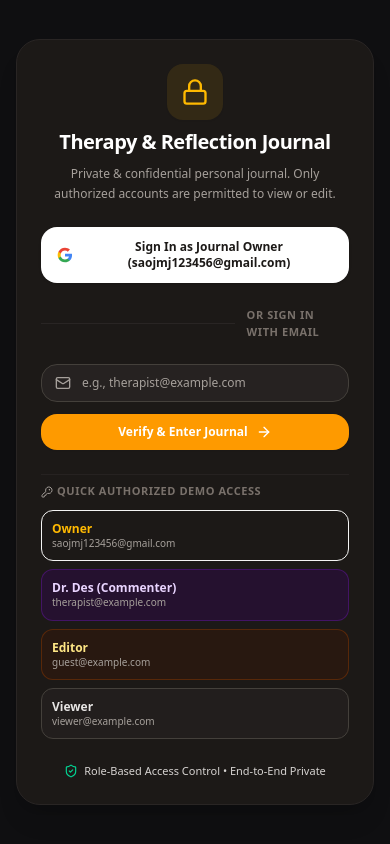
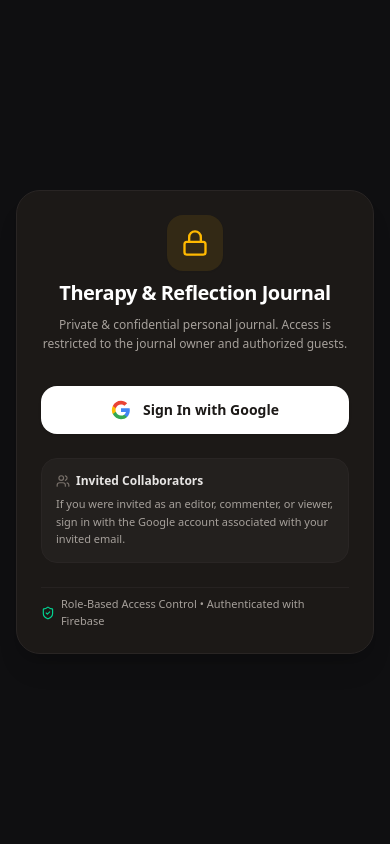
Before and after one commit to JordanJ7/Journal-101, a React (Vite) app: page / in a window 390 px wide. Built offline with nearby package versions, Linux system fonts and the light colour scheme; no server answers; the database is empty; a web font is replaced by a local one.

Commit message:
refactor: remove simulated user auth and harden security
Remove insecure simulated user login flows and transition to strictly authenticated sessions. Update auth state logic to refresh permissions on sign-in and tighten Firestore security rules to require authentication for all data access.

```diff
--- a/src/App.tsx
+++ b/src/App.tsx
@@ -118,7 +118,6 @@ export default function App() {
     setIsEditorOpen,
     setCurrentUser,
     setPermissions,
-    switchSimulatedUser,
     logout,
     syncFromCloud,
     setIsHydrated,
@@ -163,7 +162,6 @@ export default function App() {
       setIsEditorOpen: s.setIsEditorOpen,
       setCurrentUser: s.setCurrentUser,
       setPermissions: s.setPermissions,
-      switchSimulatedUser: s.switchSimulatedUser,
       logout: s.logout,
       syncFromCloud: s.syncFromCloud,
       setIsHydrated: s.setIsHydrated,
@@ -237,13 +235,17 @@ export default function App() {
 
   // Real-time Firestore permissions subscription with clean unsubscribe
   useEffect(() => {
+    if (!currentUser?.isLoggedIn) {
+      return;
+    }
+
     const unsubscribe = subscribePermissions((updatedPerms) => {
       setPermissions(updatedPerms);
     });
     return () => {
       unsubscribe();
     };
-  }, [setPermissions]);
+  }, [currentUser?.isLoggedIn, setPermissions]);
 
   // Tab Focus / Visibility Listener for Desktop Safari & multi-device sync
   useEffect(() => {
@@ -280,17 +282,13 @@ export default function App() {
           isSimulated: false,
         });
       } else {
-        setCurrentUser((prev) => {
-          if (prev.isSimulated) return prev;
-          const ownerEmailClean = (permissions.ownerEmail || '').trim().toLowerCase();
-          return {
-            uid: 'owner-session',
-            email: ownerEmailClean,
-            displayName: 'Journal Owner',
-            isLoggedIn: false,
-            role: 'owner',
-            isSimulated: false,
-          };
+        setCurrentUser({
+          uid: '',
+          email: '',
+          displayName: '',
+          isLoggedIn: false,
+          role: 'unauthorized',
+          isSimulated: false,
         });
       }
     });
@@ -300,8 +298,12 @@ export default function App() {
     };
   }, [permissions, setCurrentUser]);
 
-  // Live Cloud data subscription with clean unsubscribe
+  // Live Cloud data subscription with clean unsubscribe (only when authenticated and authorized)
   useEffect(() => {
+    if (!currentUser?.isLoggedIn || currentUser?.role === 'unauthorized') {
+      return;
+    }
+
     const unsubscribe = subscribeJournalData(
       (cloudData) => {
         setHasReceivedFirstFirestoreSnapshot(true);
@@ -317,7 +319,7 @@ export default function App() {
     return () => {
       unsubscribe();
     };
-  }, [syncFromCloud, setIsHydrated, setHasReceivedFirstFirestoreSnapshot]);
+  }, [currentUser?.isLoggedIn, currentUser?.role, syncFromCloud, setIsHydrated, setHasReceivedFirstFirestoreSnapshot]);
 
   // Global Keyboard Shortcuts (Ctrl+B/Cmd+B for Sidebar toggle, Escape for Fullscreen exit)
   useEffect(() => {
@@ -720,7 +722,6 @@ export default function App() {
               onClose={handleCloseAccessManagement}
               permissions={permissions}
               currentUser={currentUser}
-              onSwitchSimulatedUser={switchSimulatedUser}
             />
           </Suspense>
         )}
--- a/src/components/AccessManagementModal.tsx
+++ b/src/components/AccessManagementModal.tsx
@@ -25,7 +25,6 @@ interface AccessManagementModalProps {
   onClose: () => void;
   permissions: PermissionsDoc;
   currentUser: CurrentUserProfile;
-  onSwitchSimulatedUser: (email: string, role: UserRole) => void;
 }
 
 export const AccessManagementModal: React.FC<AccessManagementModalProps> = ({
--- a/src/components/Auth/LoginScreen.tsx
+++ b/src/components/Auth/LoginScreen.tsx
@@ -2,18 +2,12 @@ import React, { useState } from 'react';
 import {
   Lock,
   ShieldCheck,
-  Mail,
-  ArrowRight,
   AlertCircle,
-  BookOpen,
-  UserCheck,
-  Sparkles,
-  KeyRound
+  Users
 } from 'lucide-react';
 import {
   PermissionsDoc,
   CurrentUserProfile,
-  loginWithEmail,
   signInWithGoogle
 } from '../../lib/firebase';
 import { AccentTheme } from '../../types';
@@ -30,57 +24,19 @@ export const LoginScreen: React.FC<LoginScreenProps> = ({
   onLoginSuccess,
   accentTheme = 'amber',
 }) => {
-  const [emailInput, setEmailInput] = useState('');
   const [isLoading, setIsLoading] = useState(false);
   const [errorMsg, setErrorMsg] = useState<string | null>(null);
   const currentAccent = ACCENT_THEMES[accentTheme] || ACCENT_THEMES.amber;
-
-  const handleEmailSubmit = async (e: React.FormEvent) => {
-    e.preventDefault();
-    const clean = emailInput.trim().toLowerCase();
-    if (!clean) {
-      setErrorMsg('Please enter your email address to sign in.');
-      return;
-    }
-
-    setIsLoading(true);
-    setErrorMsg(null);
-
-    try {
-      const user = await loginWithEmail(clean, undefined, false);
-      onLoginSuccess(user);
-    } catch (err: any) {
-      setErrorMsg(
-        err?.message ||
-        `Access Denied: "${clean}" is not authorized. Please request access from the owner (${permissions.ownerEmail}).`
-      );
-    } finally {
-      setIsLoading(false);
-    }
-  };
 
   const handleGoogleSignIn = async () => {
     setIsLoading(true);
     setErrorMsg(null);
     try {
-      const user = await signInWithGoogle(permissions.ownerEmail);
+      const user = await signInWithGoogle();
       onLoginSuccess(user);
     } catch (err: any) {
-      setErrorMsg(err?.message || 'Failed to sign in with Google.');
-    } finally {
-      setIsLoading(false);
-    }
-  };
-
-  const handleQuickSignIn = async (email: string) => {
-    setIsLoading(true);
-    setErrorMsg(null);
-    try {
-      const clean = email.trim().toLowerCase();
-      const user = await loginWithEmail(clean);
-      onLoginSuccess(user);
-    } catch (err: any) {
-      setErrorMsg(err?.message || `Failed to sign in as ${email}.`);
+      console.error('Google sign-in error:', err);
+      setErrorMsg(err?.message || 'Failed to sign in with Google. Please try again.');
     } finally {
       setIsLoading(false);
     }
@@ -99,7 +55,7 @@ export const LoginScreen: React.FC<LoginScreenProps> = ({
             Therapy & Reflection Journal
           </h1>
           <p className="text-xs sm:text-sm text-stone-600 dark:text-stone-400 max-w-xs mx-auto leading-relaxed">
-            Private & confidential personal journal. Only authorized accounts are permitted to view or edit.
+            Private & confidential personal journal. Access is restricted to the journal owner and authorized guests.
           </p>
         </div>
 
@@ -114,14 +70,15 @@ export const LoginScreen: React.FC<LoginScreenProps> = ({
         )}
 
         {/* Google Primary Sign In */}
+        <div className="space-y-3 pt-2">
           <button
             id="google-signin-btn"
             type="button"
             onClick={handleGoogleSignIn}
             disabled={isLoading}
-          className="w-full py-3 px-4 bg-stone-900 hover:bg-stone-800 dark:bg-white dark:hover:bg-stone-100 text-white dark:text-stone-900 font-semibold text-xs sm:text-sm rounded-2xl flex items-center justify-center gap-3 transition-all shadow-sm active:scale-[0.99] disabled:opacity-50"
+            className="w-full py-3.5 px-5 bg-stone-900 hover:bg-stone-800 dark:bg-white dark:hover:bg-stone-100 text-white dark:text-stone-900 font-semibold text-sm rounded-2xl flex items-center justify-center gap-3 transition-all shadow-sm active:scale-[0.99] disabled:opacity-50 cursor-pointer"
           >
-          <svg className="w-4 h-4 shrink-0" viewBox="0 0 24 24">
+            <svg className="w-5 h-5 shrink-0" viewBox="0 0 24 24">
               <path
                 fill="#4285F4"
                 d="M22.56 12.25c0-.78-.07-1.53-.2-2.25H12v4.26h5.92c-.26 1.37-1.04 2.53-2.21 3.31v2.77h3.57c2.08-1.92 3.28-4.74 3.28-8.09z"
@@ -139,99 +96,25 @@ export const LoginScreen: React.FC<LoginScreenProps> = ({
                 d="M12 5.38c1.62 0 3.06.56 4.21 1.64l3.15-3.15C17.45 2.09 14.97 1 12 1 7.7 1 3.99 3.47 2.18 7.06l3.66 2.84c.87-2.6 3.3-4.52 6.16-4.52z"
               />
             </svg>
-          <span>Sign In as Journal Owner ({permissions.ownerEmail})</span>
+            <span>{isLoading ? 'Signing in...' : 'Sign In with Google'}</span>
           </button>
-
-        {/* Divider */}
-        <div className="relative flex items-center justify-center">
-          <div className="border-t border-stone-200 dark:border-stone-800 w-full" />
-          <span className="bg-white dark:bg-stone-900 px-3 text-[11px] font-semibold text-stone-500 uppercase tracking-wider">
-            Or Sign In with Email
-          </span>
         </div>
 
-        {/* Email Sign In Form */}
-        <form onSubmit={handleEmailSubmit} className="space-y-3">
-          <div className="relative">
-            <Mail className="w-4 h-4 text-stone-400 absolute left-3.5 top-1/2 -translate-y-1/2" />
-            <input
-              id="auth-email-input"
-              type="email"
-              placeholder="e.g., therapist@example.com"
-              value={emailInput}
-              onChange={(e) => setEmailInput(e.target.value)}
-              disabled={isLoading}
-              className={`w-full pl-10 pr-4 py-2.5 bg-stone-50 dark:bg-stone-800/80 border border-stone-300 dark:border-stone-700 rounded-2xl text-xs sm:text-sm text-stone-900 dark:text-stone-100 placeholder-stone-400 focus:outline-none focus:ring-2 ${currentAccent.ring} font-medium`}
-            />
+        {/* Invited Guests Info Note */}
+        <div className="p-3.5 bg-stone-50 dark:bg-stone-800/60 rounded-2xl border border-stone-200/60 dark:border-stone-800 text-xs space-y-1.5 text-stone-600 dark:text-stone-300">
+          <div className="flex items-center gap-1.5 font-semibold text-stone-800 dark:text-stone-200">
+            <Users className="w-3.5 h-3.5 text-stone-500" />
+            <span>Invited Collaborators</span>
           </div>
-
-          <button
-            id="auth-email-submit-btn"
-            type="submit"
-            disabled={isLoading}
-            className={`w-full py-2.5 ${currentAccent.buttonPrimary} text-white font-semibold text-xs sm:text-sm rounded-2xl flex items-center justify-center gap-2 transition-all shadow-xs disabled:opacity-50`}
-          >
-            <span>Verify & Enter Journal</span>
-            <ArrowRight className="w-4 h-4" />
-          </button>
-        </form>
-
-        {/* Authorized Quick Access / Role Testing Selector */}
-        <div className="pt-2 border-t border-stone-100 dark:border-stone-800/80 space-y-2.5">
-          <div className="flex items-center justify-between">
-            <span className="text-[11px] font-bold text-stone-500 uppercase tracking-wider flex items-center gap-1">
-              <KeyRound className="w-3 h-3 text-stone-400" />
-              Quick Authorized Demo Access
-            </span>
-          </div>
-
-          <div className="grid grid-cols-1 sm:grid-cols-2 gap-2 text-xs">
-            {/* Owner Button */}
-            <button
-              type="button"
-              onClick={() => handleQuickSignIn(permissions.ownerEmail)}
-              className={`p-2.5 rounded-xl border ${currentAccent.calloutBorder} ${currentAccent.calloutBg} hover:opacity-90 text-left transition-colors flex flex-col`}
-            >
-              <span className={`font-bold ${currentAccent.textPrimary}`}>Owner</span>
-              <span className="text-[10px] text-stone-500 dark:text-stone-400 truncate">{permissions.ownerEmail}</span>
-            </button>
-
-            {/* Dr. Des Therapist */}
-            <button
-              type="button"
-              onClick={() => handleQuickSignIn('therapist@example.com')}
-              className="p-2.5 rounded-xl border border-purple-200 dark:border-purple-900/60 bg-purple-50/50 dark:bg-purple-950/30 hover:bg-purple-100 dark:hover:bg-purple-900/50 text-left transition-colors flex flex-col"
-            >
-              <span className="font-bold text-purple-900 dark:text-purple-200">Dr. Des (Commenter)</span>
-              <span className="text-[10px] text-stone-500 dark:text-stone-400 truncate">therapist@example.com</span>
-            </button>
-
-            {/* Editor Guest */}
-            <button
-              type="button"
-              onClick={() => handleQuickSignIn('guest@example.com')}
-              className="p-2.5 rounded-xl border border-amber-200 dark:border-amber-900/60 bg-amber-50/50 dark:bg-amber-950/30 hover:bg-amber-100 dark:hover:bg-amber-900/50 text-left transition-colors flex flex-col"
-            >
-              <span className="font-bold text-amber-900 dark:text-amber-200">Editor</span>
-              <span className="text-[10px] text-stone-500 dark:text-stone-400 truncate">guest@example.com</span>
-            </button>
-
-            {/* Viewer Guest */}
-            <button
-              type="button"
-              onClick={() => handleQuickSignIn('viewer@example.com')}
-              className="p-2.5 rounded-xl border border-stone-200 dark:border-stone-700 bg-stone-50 dark:bg-stone-800/50 hover:bg-stone-100 dark:hover:bg-stone-800 text-left transition-colors flex flex-col"
-            >
-              <span className="font-bold text-stone-800 dark:text-stone-200">Viewer</span>
-              <span className="text-[10px] text-stone-500 dark:text-stone-400 truncate">viewer@example.com</span>
-            </button>
-          </div>
+          <p className="leading-relaxed text-[11px] text-stone-500 dark:text-stone-400">
+            If you were invited as an editor, commenter, or viewer, sign in with the Google account associated with your invited email.
+          </p>
         </div>
 
         {/* Security Badge Footer */}
-        <div className="flex items-center justify-center gap-1.5 text-[11px] text-stone-600 dark:text-stone-300">
+        <div className="pt-2 border-t border-stone-100 dark:border-stone-800/80 flex items-center justify-center gap-1.5 text-[11px] text-stone-500 dark:text-stone-400">
           <ShieldCheck className="w-3.5 h-3.5 text-emerald-600 dark:text-emerald-400" />
-          <span>Role-Based Access Control • End-to-End Private</span>
+          <span>Role-Based Access Control • Authenticated with Firebase</span>
         </div>
 
       </div>
--- a/src/lib/firebase.ts
+++ b/src/lib/firebase.ts
@@ -1220,10 +1220,23 @@ export function onAuthStateChangedWrapper(callback: (user: CurrentUserProfile |
   authStateListeners.add(callback);
   callback(currentActiveUser);
 
-  const unsubscribeAuth = onAuthStateChanged(auth, (firebaseUser: FirebaseUser | null) => {
+  const unsubscribeAuth = onAuthStateChanged(auth, async (firebaseUser: FirebaseUser | null) => {
     if (firebaseUser && firebaseUser.email) {
-      const perms = loadStoredPermissions();
       const emailClean = firebaseUser.email.toLowerCase();
+
+      // Refresh permissions from Firestore so invited members always get fresh roles
+      let perms = loadStoredPermissions();
+      try {
+        const permissionsSnap = await getDoc(doc(db, 'permissions', 'global'));
+        if (permissionsSnap.exists()) {
+          perms = permissionsSnap.data() as PermissionsDoc;
+          localStorage.setItem(PERMISSIONS_STORAGE_KEY, JSON.stringify(perms));
+          permissionsListeners.forEach((listener) => listener(perms));
+        }
+      } catch (permErr) {
+        console.warn('Permissions fetch note in onAuthStateChanged:', permErr);
+      }
+
       const resolved = resolveUserRole(emailClean, perms);
       const role: UserRole = resolved || 'unauthorized';
 
@@ -1244,6 +1257,10 @@ export function onAuthStateChangedWrapper(callback: (user: CurrentUserProfile |
       currentActiveUser = profile;
       localStorage.setItem(AUTH_SESSION_STORAGE_KEY, JSON.stringify(profile));
       authStateListeners.forEach((cb) => cb(profile));
+    } else {
+      currentActiveUser = null;
+      localStorage.removeItem(AUTH_SESSION_STORAGE_KEY);
+      authStateListeners.forEach((cb) => cb(null));
     }
   });
 
@@ -1254,57 +1271,34 @@ export function onAuthStateChangedWrapper(callback: (user: CurrentUserProfile |
 }
 
 /**
- * Sign In with Email (Direct / Simulated / Verified)
+ * Google Sign-In wrapper using Firebase Auth signInWithPopup
+ * All sign-in must go through real Firebase Authentication
  */
-export async function loginWithEmail(
-  email: string,
-  displayName?: string,
-  rejectIfUnauthorized = false
-): Promise<CurrentUserProfile> {
-  const perms = loadStoredPermissions();
-  const emailClean = email.trim().toLowerCase();
-  const resolved = resolveUserRole(emailClean, perms);
-  const role: UserRole = resolved || 'unauthorized';
-
-  if (!resolved && rejectIfUnauthorized) {
-    throw new Error(
-      `Access Denied: The account "${email}" has not been authorized to view this private journal.`
-    );
-  }
-
-  const profile: CurrentUserProfile = {
-    uid: 'user-' + Date.now(),
-    email: emailClean,
-    displayName:
-      displayName ||
-      (emailClean === perms.ownerEmail.toLowerCase()
-        ? 'Journal Owner'
-        : emailClean.split('@')[0]),
-    isLoggedIn: true,
-    role,
-    isSimulated: false,
-  };
-
-  currentActiveUser = profile;
-  localStorage.setItem(AUTH_SESSION_STORAGE_KEY, JSON.stringify(profile));
-  authStateListeners.forEach((cb) => cb(profile));
-  return profile;
-}
-
-/**
- * Google Sign-In wrapper using Firebase Auth signInWithPopup with graceful fallback
- */
-export async function signInWithGoogle(customEmail?: string): Promise<CurrentUserProfile> {
-  const perms = loadStoredPermissions();
-
-  try {
+export async function signInWithGoogle(): Promise<CurrentUserProfile> {
   const provider = new GoogleAuthProvider();
   provider.setCustomParameters({ prompt: 'select_account' });
   const result = await signInWithPopup(auth, provider);
   const fbUser = result.user;
 
-    if (fbUser.email) {
+  if (!fbUser.email) {
+    throw new Error('Google sign-in failed: No email address returned.');
+  }
+
   const emailClean = fbUser.email.toLowerCase();
+
+  // Load fresh permissions directly from Firestore
+  let perms = loadStoredPermissions();
+  try {
+    const permissionsSnap = await getDoc(doc(db, 'permissions', 'global'));
+    if (permissionsSnap.exists()) {
+      perms = permissionsSnap.data() as PermissionsDoc;
+      localStorage.setItem(PERMISSIONS_STORAGE_KEY, JSON.stringify(perms));
+      permissionsListeners.forEach((listener) => listener(perms));
+    }
+  } catch (permErr) {
+    console.warn('Could not fetch permissions from Firestore during sign-in:', permErr);
+  }
+
   const resolved = resolveUserRole(emailClean, perms);
   const role: UserRole = resolved || 'unauthorized';
 
@@ -1327,14 +1321,6 @@ export async function signInWithGoogle(customEmail?: string): Promise<CurrentUse
   authStateListeners.forEach((cb) => cb(profile));
   return profile;
 }
-  } catch (err: any) {
-    console.warn('Firebase popup sign-in fallback (e.g. iframe restrictions):', err?.message);
-  }
-
-  // Fallback direct sign in
-  const email = customEmail || perms.ownerEmail;
-  return loginWithEmail(email, email === perms.ownerEmail ? 'Journal Owner' : undefined, false);
-}
 
 /**
  * Sign Out wrapper
--- a/src/store/useJournalStore.ts
+++ b/src/store/useJournalStore.ts
@@ -47,12 +47,12 @@ import {
   saveCoreCategoriesDoc,
 } from '../lib/firebase';
 
-const INITIAL_OWNER_PROFILE: CurrentUserProfile = {
-  uid: 'owner-session',
-  email: DEFAULT_PERMISSIONS.ownerEmail,
-  displayName: 'Journal Owner',
+const INITIAL_USER_PROFILE: CurrentUserProfile = {
+  uid: '',
+  email: '',
+  displayName: '',
   isLoggedIn: false,
-  role: 'owner',
+  role: 'unauthorized',
   isSimulated: false,
 };
 
@@ -173,7 +173,6 @@ export interface JournalStoreState {
 
   setCurrentUser: (userOrUpdater: CurrentUserProfile | ((prev: CurrentUserProfile) => CurrentUserProfile)) => void;
   setPermissions: (perms: PermissionsDoc) => void;
-  switchSimulatedUser: (email: string, role: UserRole) => void;
   logout: () => Promise<void>;
 
   syncFromCloud: (cloudData: Partial<AppState>) => void;
@@ -241,7 +240,7 @@ const executeSave = async (get: () => JournalStoreState, entryId?: string) => {
     saveAppState(appState);
 
     // 2. Cloud Firestore Dispatch
-    if (s.currentUser?.role && s.currentUser.role !== 'viewer') {
+    if (s.currentUser?.isLoggedIn && (s.currentUser.role === 'owner' || s.currentUser.role === 'editor')) {
       await saveJournalDataToCloud(appState, entryId || pendingTargetEntryId);
     }
 
@@ -369,7 +368,7 @@ export const useJournalStore = create<JournalStoreState>((set, get) => ({
   isEditorOpen: true,
 
   permissions: DEFAULT_PERMISSIONS,
-  currentUser: INITIAL_OWNER_PROFILE,
+  currentUser: INITIAL_USER_PROFILE,
 
   // Direct Atomic Helper Handlers
   createFolder: async (folderData) => {
@@ -1279,20 +1278,6 @@ export const useJournalStore = create<JournalStoreState>((set, get) => ({
 
   setPermissions: (permissions) => set({ permissions }),
 
-  switchSimulatedUser: (email, role) => {
-    const cleanEmail = email.trim().toLowerCase();
-    set({
-      currentUser: {
-        uid: `sim-${role}-${Date.now()}`,
-        email: cleanEmail,
-        displayName: cleanEmail.split('@')[0],
-        isLoggedIn: false,
-        role,
-        isSimulated: true,
-      },
-    });
-  },
-
   logout: async () => {
     await logoutUser();
     set({
@@ -1301,7 +1286,7 @@ export const useJournalStore = create<JournalStoreState>((set, get) => ({
         email: '',
         displayName: '',
         isLoggedIn: false,
-        role: 'viewer',
+        role: 'unauthorized',
       },
     });
   },
```
Also changed, not shown: 1 other file (tests, documents, lock files or other folders). Lines whose indentation alone changed are shown as unchanged.
